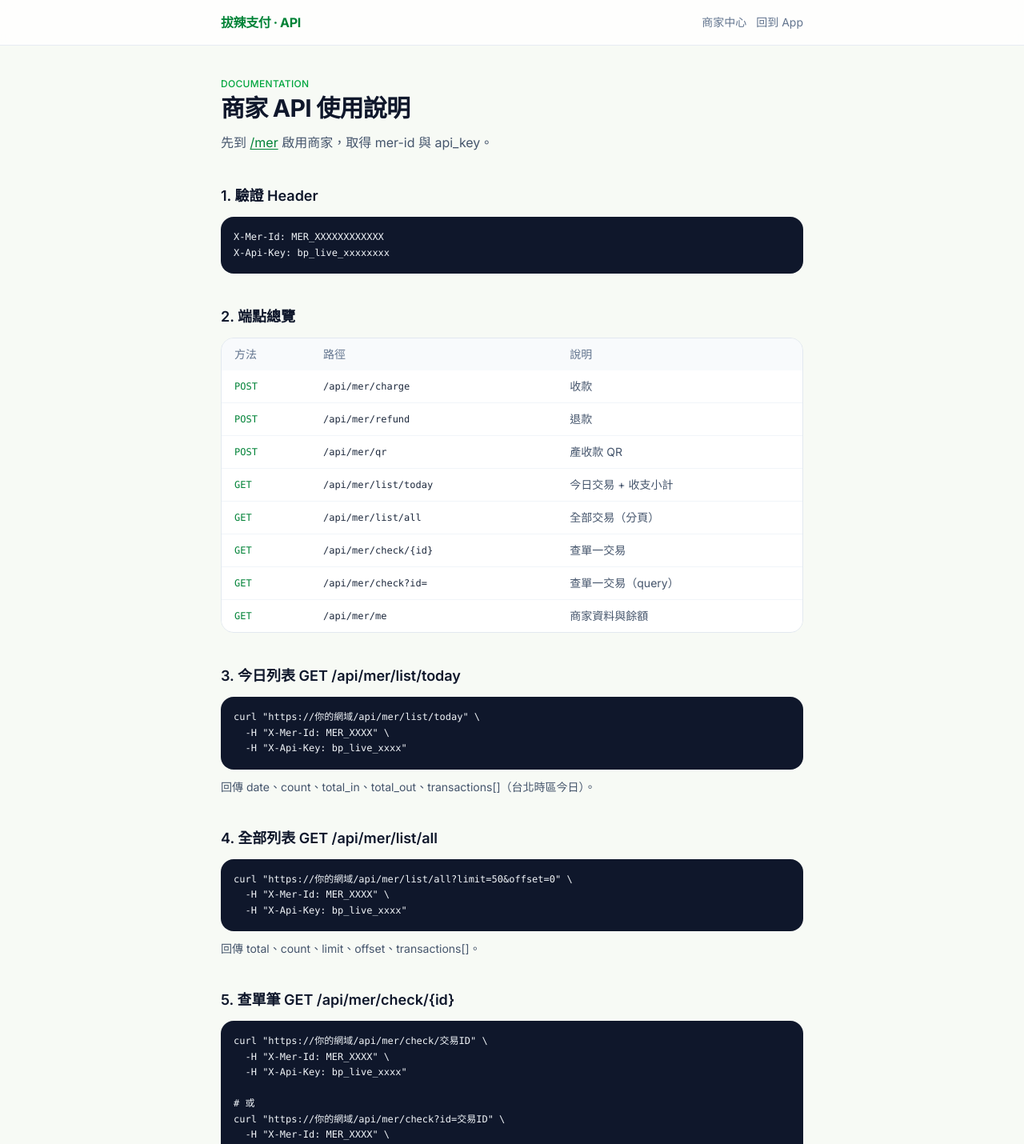
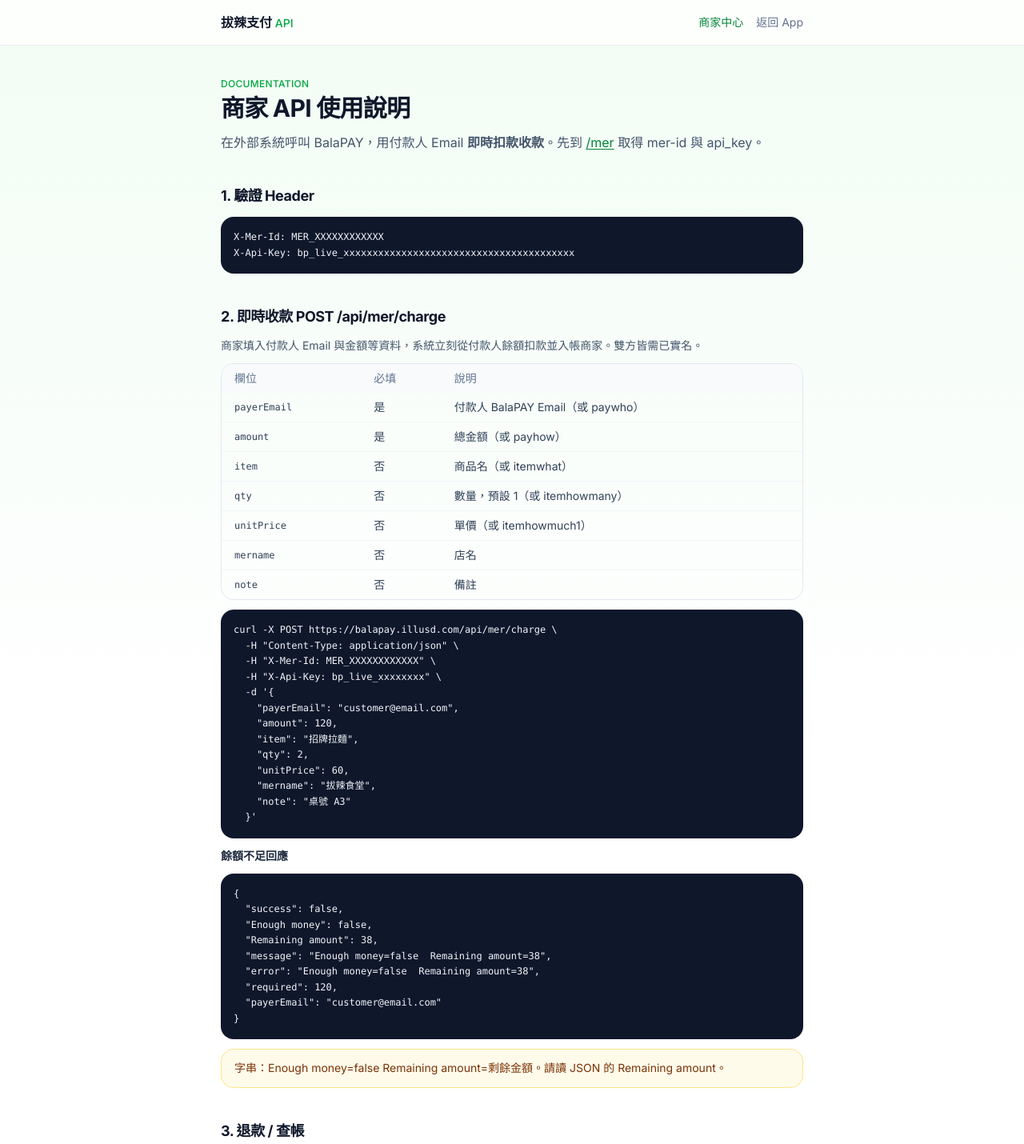
Before and after one commit to illusd-com/balapay, a Next.js app: page /merapi-does in a window 1280 px wide. Shown: the top 1430 px of the page at 80% size. Built offline with nearby package versions, Linux system fonts and the light colour scheme.

Commit message:
docs: expand /merapi-does with full charge fields and insufficient-funds format

```diff
--- a/src/app/merapi-does/page.tsx
+++ b/src/app/merapi-does/page.tsx
@@ -1,24 +1,57 @@
+import type { Metadata } from "next";
 import Link from "next/link";
-import type { Metadata } from "next";
 
 export const metadata: Metadata = {
-  title: "BalaPAY 商家 API 使用說明 | merapi-does",
-  description: "如何使用 mer-id 與 api_key 呼叫 BalaPAY 商家收款、退款、產碼、列表與查單 API",
+  title: "商家 API 說明｜BalaPAY",
+  description: "如何使用 mer-id 與 api_key 呼叫 BalaPAY 即時收款、退款、產碼 API",
 };
 
-const base = "https://你的網域";
+function Pre({ children }: { children: string }) {
+  return (
+    <pre className="overflow-x-auto rounded-2xl bg-slate-900 text-slate-100 text-[12px] leading-relaxed p-4 font-mono">
+      {children}
+    </pre>
+  );
+}
+
+function Section({ title, children }: { title: string; children: React.ReactNode }) {
+  return (
+    <section className="space-y-3">
+      <h2 className="text-lg font-bold text-slate-900 tracking-tight">{title}</h2>
+      {children}
+    </section>
+  );
+}
+
+function Callout({ children }: { children: React.ReactNode }) {
+  return (
+    <div className="rounded-2xl border border-amber-200 bg-amber-50 text-amber-900 text-sm px-4 py-3 leading-relaxed">
+      {children}
+    </div>
+  );
+}
+
+function Tr({ m, p, d }: { m: string; p: string; d: string }) {
+  return (
+    <tr>
+      <td className="px-4 py-2.5 font-mono text-xs text-green-700">{m}</td>
+      <td className="px-4 py-2.5 font-mono text-xs text-slate-700">{p}</td>
+      <td className="px-4 py-2.5 text-slate-600">{d}</td>
+    </tr>
+  );
+}
 
 export default function MerApiDoesPage() {
   return (
-    <div className="min-h-screen bg-[#f7faf5] text-slate-800">
+    <div className="min-h-screen bg-gradient-to-b from-green-50/80 via-white to-white text-slate-800">
       <header className="border-b border-slate-200/80 bg-white/80 backdrop-blur sticky top-0 z-10">
-        <div className="max-w-3xl mx-auto px-5 py-4 flex items-center justify-between">
-          <Link href="/" className="font-bold text-green-700 tracking-tight">
-            拔辣支付 · API
+        <div className="max-w-3xl mx-auto px-5 h-14 flex items-center justify-between">
+          <Link href="/" className="font-bold text-slate-900">
+            拔辣支付 <span className="text-green-600 font-medium text-sm">API</span>
           </Link>
-          <div className="flex gap-3 text-sm">
-            <Link href="/mer" className="text-slate-500 hover:text-green-700">商家中心</Link>
-            <Link href="/dashboard" className="text-slate-500 hover:text-green-700">回到 App</Link>
+          <div className="flex gap-4 text-sm">
+            <Link href="/mer" className="text-green-700 hover:underline">商家中心</Link>
+            <Link href="/dashboard" className="text-slate-500 hover:underline">返回 App</Link>
           </div>
         </div>
       </header>
@@ -28,96 +61,56 @@ export default function MerApiDoesPage() {
           <p className="text-xs font-medium text-green-600 tracking-wide uppercase">Documentation</p>
           <h1 className="text-3xl font-bold text-slate-900 mt-1 tracking-tight">商家 API 使用說明</h1>
           <p className="mt-3 text-slate-600 leading-relaxed">
-            先到 <Link href="/mer" className="text-green-700 underline underline-offset-2">/mer</Link>{" "}
-            啟用商家，取得 mer-id 與 api_key。
+            在外部系統呼叫 BalaPAY，用付款人 Email <strong>即時扣款收款</strong>。先到{" "}
+            <Link href="/mer" className="text-green-700 underline underline-offset-2">/mer</Link>{" "}
+            取得 mer-id 與 api_key。
           </p>
         </div>
 
         <Section title="1. 驗證 Header">
-          <Pre>{`X-Mer-Id: MER_XXXXXXXXXXXX\nX-Api-Key: bp_live_xxxxxxxx`}</Pre>
+          <Pre>{`X-Mer-Id: MER_XXXXXXXXXXXX\nX-Api-Key: bp_live_xxxxxxxxxxxxxxxxxxxxxxxxxxxxxxxxxxxxxxxx`}</Pre>
         </Section>
 
-        <Section title="2. 端點總覽">
-          <div className="overflow-x-auto rounded-2xl border border-slate-200">
+        <Section title="2. 即時收款 POST /api/mer/charge">
+          <p className="text-sm text-slate-600">
+            商家填入付款人 Email 與金額等資料，系統立刻從付款人餘額扣款並入帳商家。雙方皆需已實名。
+          </p>
+          <div className="overflow-x-auto rounded-2xl border border-slate-200 mt-3">
             <table className="w-full text-sm text-left">
               <thead className="bg-slate-50 text-slate-500">
                 <tr>
-                  <th className="px-4 py-2.5 font-medium">方法</th>
-                  <th className="px-4 py-2.5 font-medium">路徑</th>
-                  <th className="px-4 py-2.5 font-medium">說明</th>
+                  <th className="px-4 py-2 font-medium">欄位</th>
+                  <th className="px-4 py-2 font-medium">必填</th>
+                  <th className="px-4 py-2 font-medium">說明</th>
                 </tr>
               </thead>
-              <tbody className="divide-y divide-slate-100 bg-white">
-                <Tr m="POST" p="/api/mer/charge" d="收款" />
-                <Tr m="POST" p="/api/mer/refund" d="退款" />
-                <Tr m="POST" p="/api/mer/qr" d="產收款 QR" />
-                <Tr m="GET" p="/api/mer/list/today" d="今日交易 + 收支小計" />
-                <Tr m="GET" p="/api/mer/list/all" d="全部交易（分頁）" />
-                <Tr m="GET" p="/api/mer/check/{id}" d="查單一交易" />
-                <Tr m="GET" p="/api/mer/check?id=" d="查單一交易（query）" />
-                <Tr m="GET" p="/api/mer/me" d="商家資料與餘額" />
+              <tbody className="divide-y divide-slate-100 text-slate-700">
+                <tr><td className="px-4 py-2 font-mono text-xs">payerEmail</td><td className="px-4 py-2">是</td><td className="px-4 py-2">付款人 BalaPAY Email（或 paywho）</td></tr>
+                <tr><td className="px-4 py-2 font-mono text-xs">amount</td><td className="px-4 py-2">是</td><td className="px-4 py-2">總金額（或 payhow）</td></tr>
+                <tr><td className="px-4 py-2 font-mono text-xs">item</td><td className="px-4 py-2">否</td><td className="px-4 py-2">商品名（或 itemwhat）</td></tr>
+                <tr><td className="px-4 py-2 font-mono text-xs">qty</td><td className="px-4 py-2">否</td><td className="px-4 py-2">數量，預設 1（或 itemhowmany）</td></tr>
+                <tr><td className="px-4 py-2 font-mono text-xs">unitPrice</td><td className="px-4 py-2">否</td><td className="px-4 py-2">單價（或 itemhowmuch1）</td></tr>
+                <tr><td className="px-4 py-2 font-mono text-xs">mername</td><td className="px-4 py-2">否</td><td className="px-4 py-2">店名</td></tr>
+                <tr><td className="px-4 py-2 font-mono text-xs">note</td><td className="px-4 py-2">否</td><td className="px-4 py-2">備註</td></tr>
               </tbody>
             </table>
           </div>
+
+          <Pre>{`curl -X POST https://balapay.illusd.com/api/mer/charge \\\n  -H "Content-Type: application/json" \\\n  -H "X-Mer-Id: MER_XXXXXXXXXXXX" \\\n  -H "X-Api-Key: bp_live_xxxxxxxx" \\\n  -d '{\n    "payerEmail": "customer@email.com",\n    "amount": 120,\n    "item": "招牌拉麵",\n    "qty": 2,\n    "unitPrice": 60,\n    "mername": "拔辣食堂",\n    "note": "桌號 A3"\n  }'`}</Pre>
+
+          <h3 className="text-sm font-semibold text-slate-800">餘額不足回應</h3>
+          <Pre>{`{\n  "success": false,\n  "Enough money": false,\n  "Remaining amount": 38,\n  "message": "Enough money=false  Remaining amount=38",\n  "error": "Enough money=false  Remaining amount=38",\n  "required": 120,\n  "payerEmail": "customer@email.com"\n}`}</Pre>
+          <Callout>
+            字串：Enough money=false Remaining amount=剩餘金額。請讀 JSON 的 Remaining amount。
+          </Callout>
         </Section>
 
-        <Section title="3. 今日列表 GET /api/mer/list/today">
-          <Pre>{`curl "${base}/api/mer/list/today" \\\n  -H "X-Mer-Id: MER_XXXX" \\\n  -H "X-Api-Key: bp_live_xxxx"`}</Pre>
-          <p className="text-sm text-slate-600 mt-2">回傳 date、count、total_in、total_out、transactions[]（台北時區今日）。</p>
+        <Section title="3. 退款 / 查帳">
+          <Pre>{`# 退款\ncurl -X POST https://balapay.illusd.com/api/mer/refund \\\n  -H "Content-Type: application/json" \\\n  -H "X-Mer-Id: MER_XXXX" -H "X-Api-Key: bp_live_xxxx" \\\n  -d '{"payerEmail":"customer@email.com","amount":60}'\n\n# 今日交易\ncurl https://balapay.illusd.com/api/mer/list/today \\\n  -H "X-Mer-Id: MER_XXXX" -H "X-Api-Key: bp_live_xxxx"\n\n# 單筆\ncurl https://balapay.illusd.com/api/mer/check/id=交易ID \\\n  -H "X-Mer-Id: MER_XXXX" -H "X-Api-Key: bp_live_xxxx"`}</Pre>
         </Section>
 
-        <Section title="4. 全部列表 GET /api/mer/list/all">
-          <Pre>{`curl "${base}/api/mer/list/all?limit=50&offset=0" \\\n  -H "X-Mer-Id: MER_XXXX" \\\n  -H "X-Api-Key: bp_live_xxxx"`}</Pre>
-          <p className="text-sm text-slate-600 mt-2">回傳 total、count、limit、offset、transactions[]。</p>
-        </Section>
-
-        <Section title="5. 查單筆 GET /api/mer/check/{id}">
-          <Pre>{`curl "${base}/api/mer/check/交易ID" \\\n  -H "X-Mer-Id: MER_XXXX" \\\n  -H "X-Api-Key: bp_live_xxxx"\n\n# 或\ncurl "${base}/api/mer/check?id=交易ID" \\\n  -H "X-Mer-Id: MER_XXXX" \\\n  -H "X-Api-Key: bp_live_xxxx"`}</Pre>
-          <p className="text-sm text-slate-600 mt-2">僅能查本商家帳戶的交易；回傳 found 與 transaction（含 direction: in/out）。</p>
-        </Section>
-
-        <Section title="6. 收款 / 退款（摘要）">
-          <Pre>{`# 收款\ncurl -X POST ${base}/api/mer/charge \\\n  -H "Content-Type: application/json" \\\n  -H "X-Mer-Id: MER_XXXX" -H "X-Api-Key: bp_live_xxxx" \\\n  -d '{"payerEmail":"a@b.com","amount":50,"item":"商品"}'\n\n# 退款\ncurl -X POST ${base}/api/mer/refund \\\n  -H "Content-Type: application/json" \\\n  -H "X-Mer-Id: MER_XXXX" -H "X-Api-Key: bp_live_xxxx" \\\n  -d '{"payerEmail":"a@b.com","amount":50}'`}</Pre>
-        </Section>
-
-        <Section title="7. 錯誤碼">
-          <ul className="text-sm text-slate-600 space-y-1.5">
-            <li><code className="bg-slate-100 px-1 rounded">401</code> — 憑證錯誤</li>
-            <li><code className="bg-slate-100 px-1 rounded">404</code> — 交易或不存在</li>
-            <li><code className="bg-slate-100 px-1 rounded">400</code> — 參數錯誤</li>
-            <li><code className="bg-slate-100 px-1 rounded">503</code> — 資料庫未連線</li>
-          </ul>
-        </Section>
-
-        <p className="text-center text-xs text-slate-400 pt-6 pb-10">BalaPAY Merchant API · blagov.illusd.com</p>
+        <p className="text-xs text-slate-400 pt-4 border-t border-slate-100">BalaPAY · 商家 API</p>
       </main>
     </div>
   );
 }
-
-function Section({ title, children }: { title: string; children: React.ReactNode }) {
-  return (
-    <section className="space-y-3">
-      <h2 className="text-lg font-semibold text-slate-900">{title}</h2>
-      {children}
-    </section>
-  );
-}
-
-function Pre({ children }: { children: string }) {
-  return (
-    <pre className="text-[12px] leading-relaxed bg-slate-900 text-slate-100 rounded-2xl p-4 overflow-x-auto whitespace-pre-wrap">
-      {children}
-    </pre>
-  );
-}
-
-function Tr({ m, p, d }: { m: string; p: string; d: string }) {
-  return (
-    <tr>
-      <td className="px-4 py-2.5 font-mono text-xs text-green-700">{m}</td>
-      <td className="px-4 py-2.5 font-mono text-xs">{p}</td>
-      <td className="px-4 py-2.5 text-slate-600">{d}</td>
-    </tr>
-  );
-}
```
